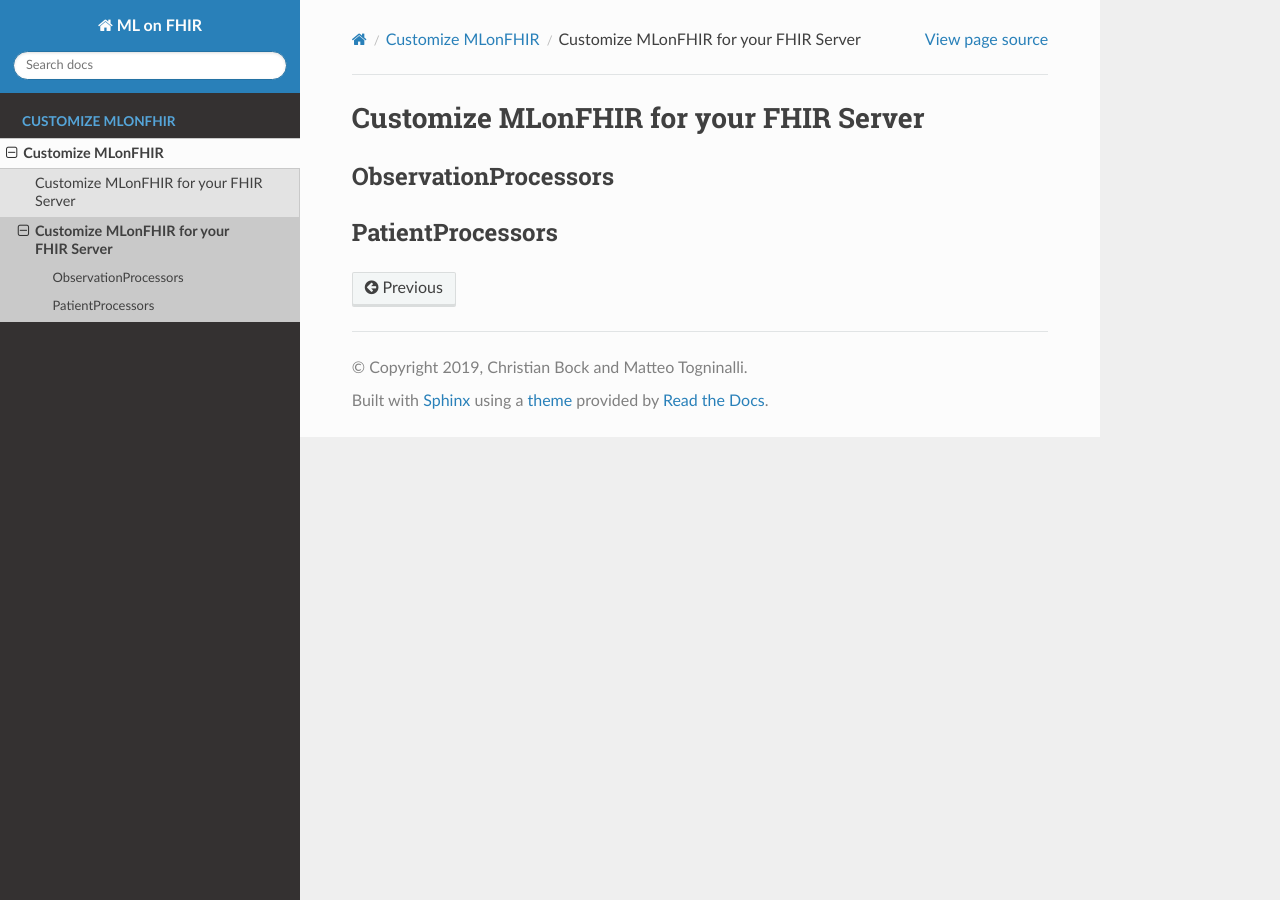
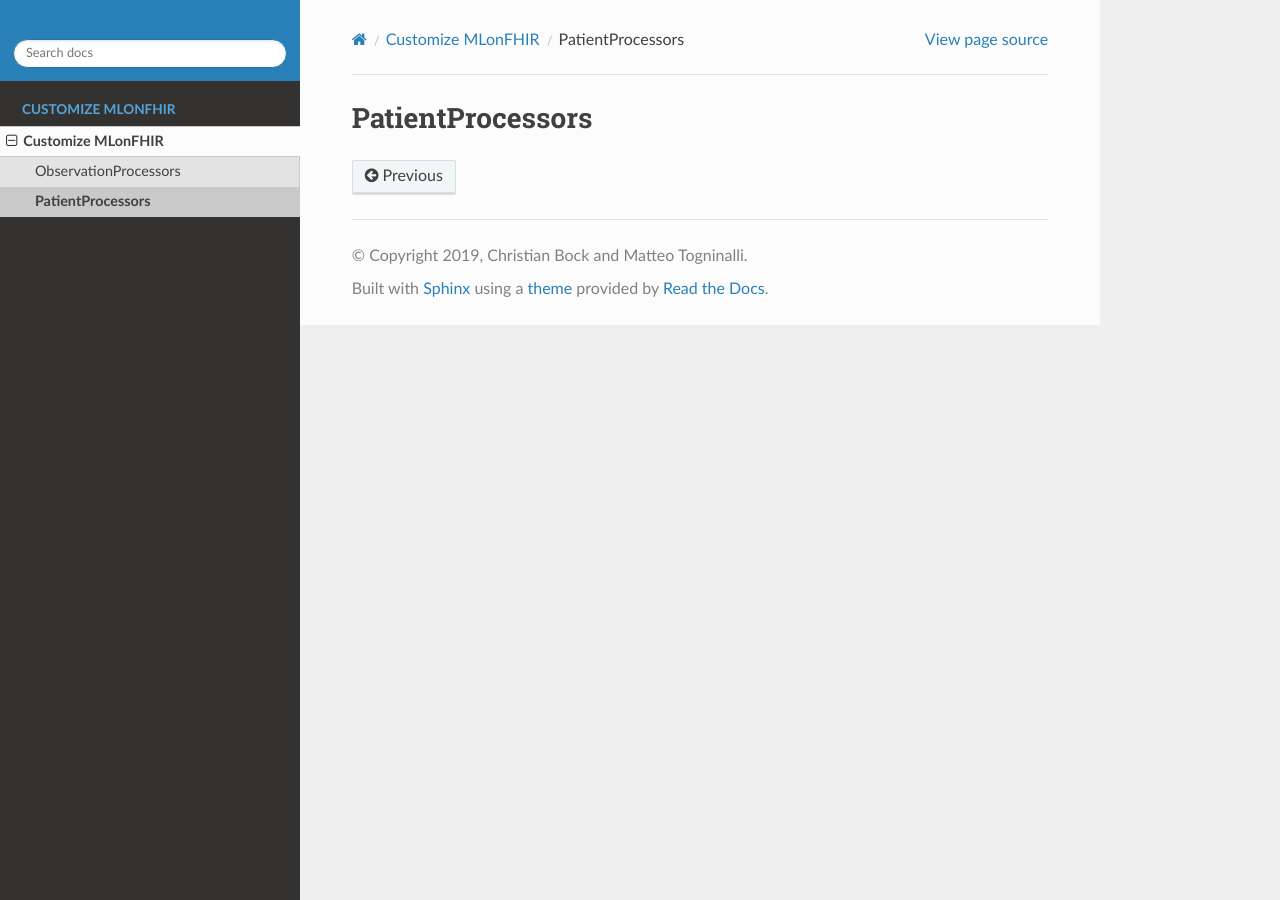
Before and after one commit to chrisby/ml-on-fhir, a Sphinx documentation site: the page built from docs/source/customize/PatientProcessor.rst, in a window 1280 px wide. Built offline with Sphinx 7.4.7 and the Read the Docs theme 2.0.0, drawn with Linux system fonts in a browser that asks for light colours.

Commit message:
Changed rtd config

```diff
--- a/docs/source/conf.py
+++ b/docs/source/conf.py
@@ -40,6 +40,8 @@
 # This pattern also affects html_static_path and html_extra_path.
 exclude_patterns = []
 
+# The master toctree document
+master_doc = 'index'
 
 # -- Options for HTML output -------------------------------------------------
 
@@ -52,3 +54,14 @@
 # relative to this directory. They are copied after the builtin static files,
 # so a file named "default.css" will overwrite the builtin "default.css".
 html_static_path = ['_static']
+
+# Theme options
+html_theme_options = {
+    # 'typekit_id': 'hiw1hhg',
+    # 'analytics_id': '',
+    # 'sticky_navigation': True  # Set to False to disable the sticky nav while scrolling.
+    'logo_only': True,  # if we have a html_logo below, this shows /only/ the logo with no title text
+    'collapse_navigation': False,  # Collapse navigation (False makes it tree-like)
+    # 'display_version': True,  # Display the docs version
+    # 'navigation_depth': 4,  # Depth of the headers shown in the navigation bar
+}
--- a/docs/source/customize/ObservationProcessor.rst
+++ b/docs/source/customize/ObservationProcessor.rst
@@ -1,8 +1,2 @@
-Customize MLonFHIR for your FHIR Server
-=======================================
-
 ObservationProcessors
 ^^^^^^^^^^^^^^^^^^^^^
-
-PatientProcessors
-^^^^^^^^^^^^^^^^^
--- a/docs/source/customize/PatientProcessor.rst
+++ b/docs/source/customize/PatientProcessor.rst
@@ -1,8 +1,2 @@
-Customize MLonFHIR for your FHIR Server
-=======================================
-
-ObservationProcessors
-^^^^^^^^^^^^^^^^^^^^^
-
 PatientProcessors
 ^^^^^^^^^^^^^^^^^
```
